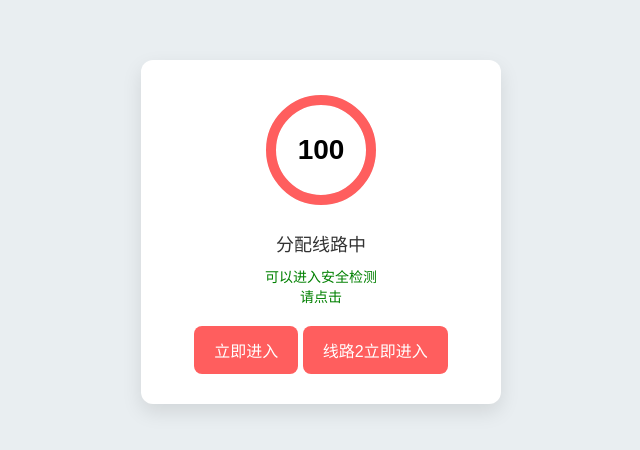
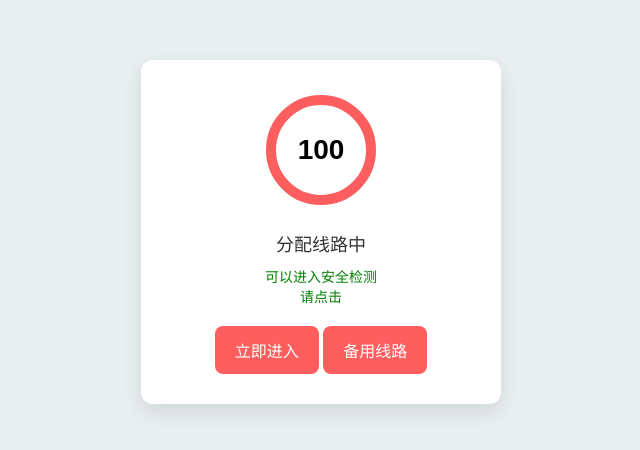
Before and after one commit to jack56052149/lishu, a plain HTML site: page index.html in a window 1280 px wide. Shown: the part 168-618 px from the top of the page, without its empty margins (319-959 px from the left). Drawn offline with Linux system fonts and the light colour scheme.

Commit message:
Update index.html

```diff
--- a/index.html
+++ b/index.html
@@ -101,7 +101,7 @@
     <div class="title">分配线路中</div>
     <div class="tip">可以进入安全检测<br>请点击</div>
     <button class="btn" onclick="jump()">立即进入</button>
-<button class="btn" onclick="jump2()">线路2立即进入</button>
+<button class="btn" onclick="jump2()">备用线路</button>
   </div>
 
   <script>
```
